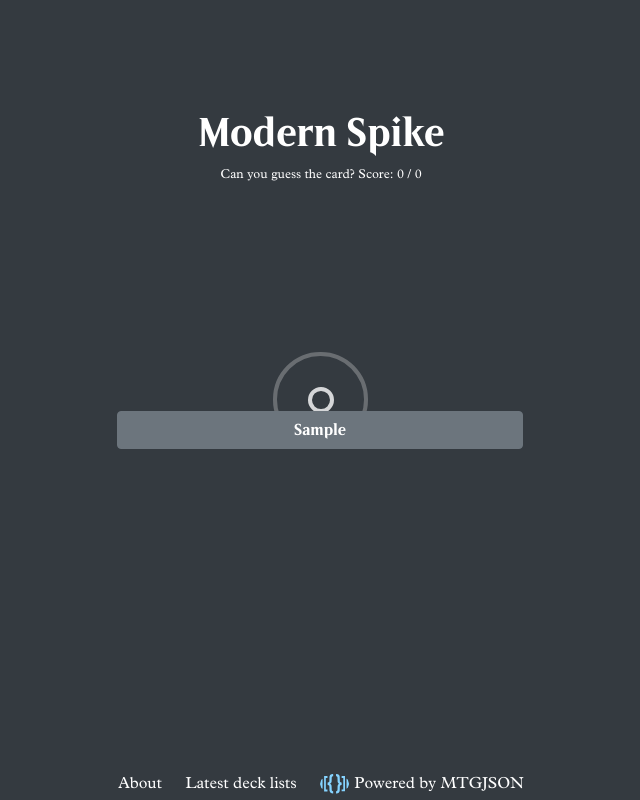
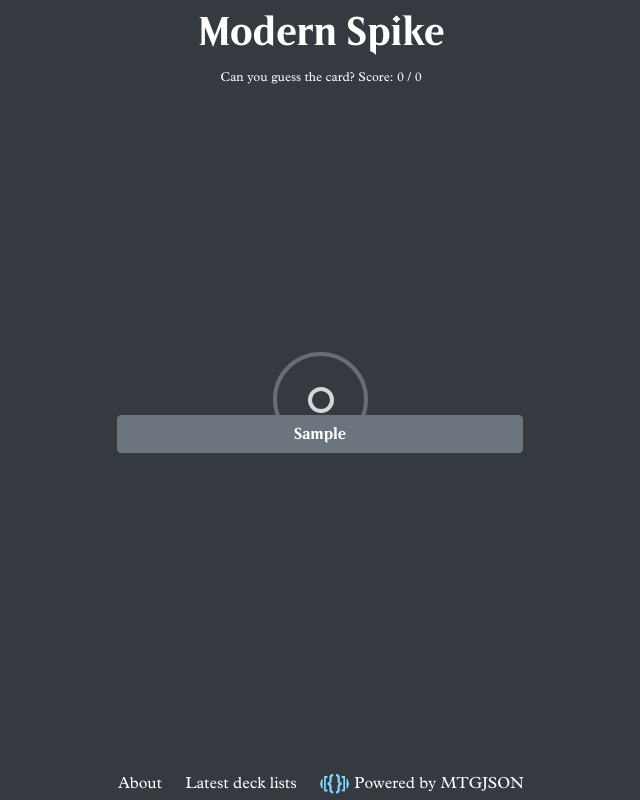
Before and after one commit to icobg123/modern-spike, a Flask app: template templates/index.html in a window 1280 px wide. Shown: the whole page, without its empty margins (319-959 px from the left). Run offline with Flask 2, Linux system fonts and the light colour scheme; the template is opened without the code that fills it: most values are stand-ins (such as "Sample title", 1, 10 or a date in 2020); grey boxes marked "Sample" are stand-in pictures; data that the repository does not hold is empty; some libraries are stand-ins or nearby versions; some web fonts are replaced.

Commit message:
tune front page header position

```diff
--- a/templates/index.html
+++ b/templates/index.html
@@ -8,8 +8,8 @@
                     <div></div>
                     <div></div>
                 </div>
-                <div class="col-12 col-sm-9 col-md-7 col-lg-9 col-xl-7 d-flex flex-column mx-auto justify-content-center">
-                    <h1 class="text-center my-1">Modern Spike</h1>
+                <div class="col-12 col-sm-9 col-md-7 col-lg-9 col-xl-7 d-flex flex-column mx-auto justify-content-start">
+                    <h1 class="text-center my-2">Modern Spike</h1>
 
 
                     <small class="text-center my-1 ">
```
